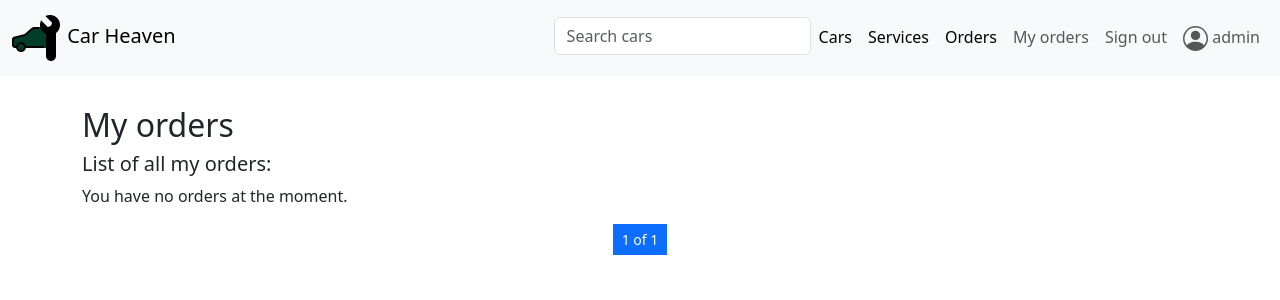
After one commit to 00riddle00/auto-service, a Django app: page /service/my-orders/ in a window 1280 px wide. The commit adds this page. Shown: the top 300 px of the page. Run offline with Django 4.2, Linux system fonts and the light colour scheme; a user stored in the database is signed in; data comes from the database, SQL or seed files in the repository; both versions use the stored data as it was after the commit.

Commit message:
[Problem P32] Add a new menu item "My orders" that would redirect to a page where the logged in user could see all his/her orders (with paging).

```diff
--- a/service/templates/base.html
+++ b/service/templates/base.html
@@ -45,7 +45,7 @@
                 </li>
                 {% if user.is_authenticated %}
                     <li class="nav-item">
-                        <a class="nav-link" href="#">My orders</a>
+                        <a class="nav-link" href="{% url 'user-orders'%}">My orders</a>
                     </li>
                     <li class="nav-item">
                         <a class="nav-link" href="{% url 'logout' %}"> Sign out</a>
--- /dev/null
+++ b/service/templates/user_orders.html
@@ -0,0 +1,38 @@
+{% extends "base.html" %}
+
+{% block title %}My Orders{% endblock %}
+
+{% block content %}
+<h2>My orders</h2>
+<h5>List of all my orders:</h5>
+{% if user_orders %}
+    <ul>
+        {% for order in user_orders %}
+            <li><a href="{% url 'order-details' order.id %}">{{ order }}</a></li>
+        {% endfor %}
+    </ul>
+{% else %}
+    <p>You have no orders at the moment.</p>
+{% endif %}
+<div class="container">
+    <ul class="pagination pagination-sm justify-content-center">
+        {% if page_obj.has_previous %}
+            <li class="page-item">
+                <a href="?page=1" class="page-link">First</a>
+            </li>
+            <li class="page-item">
+                <a href="?page={{ page_obj.previous_page_number }}" class="page-link">Previous</a>
+            </li>
+        {% endif %}
+        <li class="page-link active">{{ page_obj.number }} of {{ page_obj.paginator.num_pages }}</li>
+        {% if page_obj.has_next %}
+            <li class="page-item">
+                <a href="?page={{ page_obj.next_page_number }}" class="page-link">Next</a>
+            </li>
+            <li class="page-item">
+                <a href="?page={{ page_obj.paginator.num_pages }}" class="page-link">Last</a>
+            </li>
+        {% endif %}
+    </ul>
+</div>
+{% endblock %}
--- a/service/urls.py
+++ b/service/urls.py
@@ -35,4 +35,9 @@ urlpatterns = [
         views.OrderDetailView.as_view(),
         name="order-details",
     ),
+    path(
+        "my-orders/",
+        views.UserOrderListView.as_view(),
+        name="user-orders",
+    ),
 ]
--- a/service/views.py
+++ b/service/views.py
@@ -1,6 +1,7 @@
 import pandas as pd
 import plotly.express as px
 import plotly.offline as po
+from django.contrib.auth.mixins import LoginRequiredMixin
 from django.core.paginator import Paginator
 from django.db.models import Q
 from django.shortcuts import get_object_or_404, render
@@ -93,3 +94,15 @@ class OrderDetailView(generic.DetailView):
     model = Order
     context_object_name = "order"
     template_name = "order_details.html"
+
+
+class UserOrderListView(LoginRequiredMixin, generic.ListView):
+    model = Order
+    paginate_by = 5
+    context_object_name = "user_orders"
+    template_name = "user_orders.html"
+
+    def get_queryset(self):
+        return Order.objects.filter(user=self.request.user).order_by(
+            "deadline"
+        )
```
Also changed, not shown: auto_service.sqlite3.
